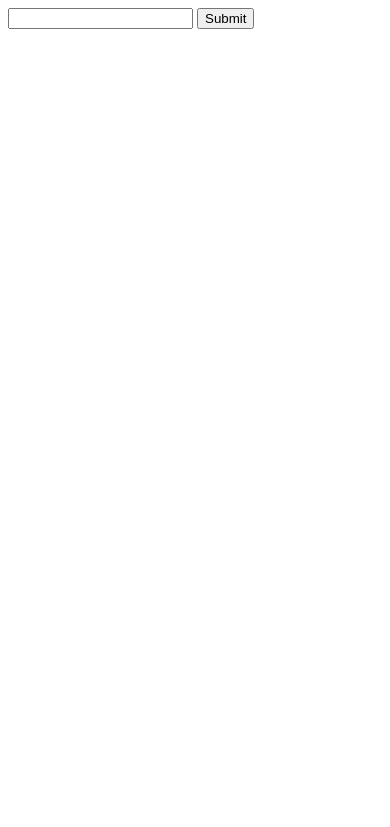
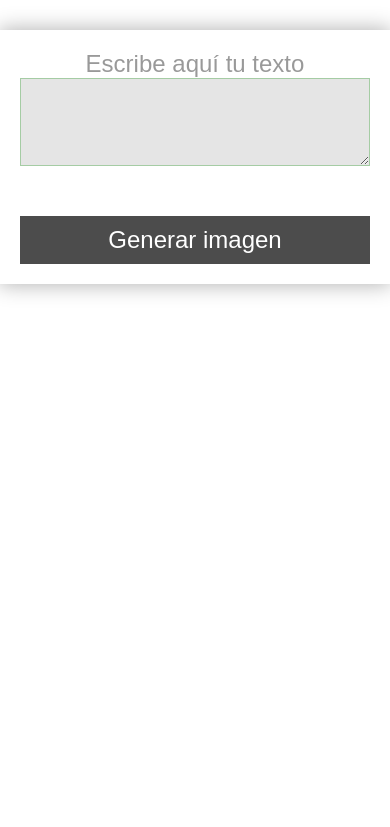
Before and after one commit to jtapiath-cl/test-app-flask-1, a Flask app: page / in a window 390 px wide. Shown: the top 827 px of the page. Run offline with Flask 2, Linux system fonts and the light colour scheme.

Commit message:
added CSS stylesheet to test mobile responsiveness

```diff
--- /dev/null
+++ b/templates/estilos.css
@@ -0,0 +1,42 @@
+* {
+  box-sizing: border-box;
+}
+body {
+  margin: 0;
+  font-family:sans-serif;
+}
+.formulario {
+  width: 500px;
+  max-width: 100%;
+  margin: auto;
+  margin-top: 30px;
+  padding: 20px;
+  box-shadow: 0 0 20px 1px rgba(0, 0, 0, 0.3);
+  position: relative;
+}
+.form_input, .form_label, .form_submit {
+  display: block;
+  width: 100%;
+  font-size: 1.5em;
+}
+.form_input {
+  padding: 20px;
+  background: rgba(0, 0, 0, 0.1);
+  margin-bottom: 50px;
+  border: 1px solid rgba(19, 145, 14, 0.3);
+}
+.form_input:focus {
+  outline: 1px solid rgba(19, 145, 145, 0.7);
+}
+.form_label {
+  text-align: center;
+  position: relative;
+  color: rgba(0, 0, 0, 0.4);
+}
+.form_submit {
+  background: rgba(0, 0, 0, 0.7);
+  color: white;
+  padding: 10px 20px;
+  cursor: pointer;
+  border: none;
+}
--- a/templates/home.html
+++ b/templates/home.html
@@ -1,4 +1,15 @@
-<form method="POST">
-    <input name="text">
-    <input type="submit">
-</form>
+<!DOCTYPE html>
+<html lang="es">
+  <head>
+    <meta charset="utf-8">
+    <title>Texto presto</title>
+    <link rel="stylesheet" href="estilos.css">
+  </head>
+  <body>
+    <form method="POST" class="formulario">
+      <label for="" class="form_label">Escribe aquí tu texto</label>
+      <textarea class="form_input"></textarea>
+      <input type="submit" value="Generar imagen" class="form_submit">
+    </form>
+  </body>
+</html>
```
